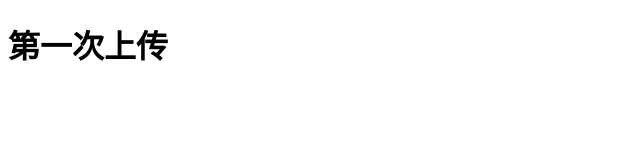
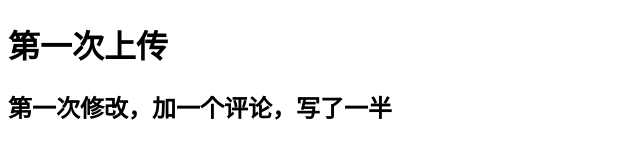
Before and after one commit to yukiweb/test112, a plain HTML site: page index.html in a window 1280 px wide. Shown: the whole page, without its empty margins (0-640 px from the left). Drawn offline with Linux system fonts and the light colour scheme.

Commit message:
这是第二次修改，评论写了一半

```diff
--- a/index.html
+++ b/index.html
@@ -5,5 +5,6 @@
     </head>
     <body>
     	<h1>第一次上传</h1>
+    	<h2>第一次修改，加一个评论，写了一半</h2>
     </body>
 </html>
```
